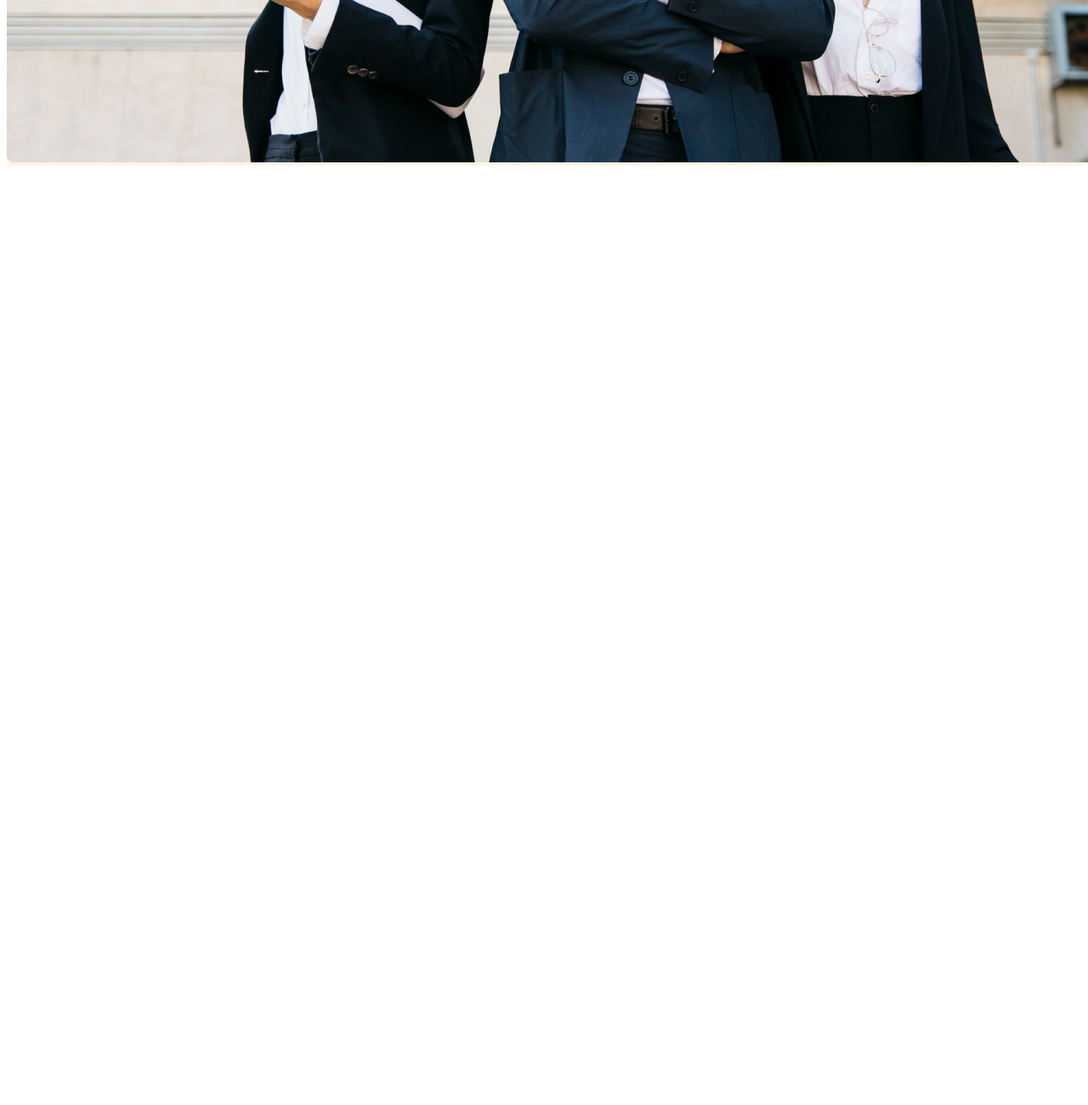
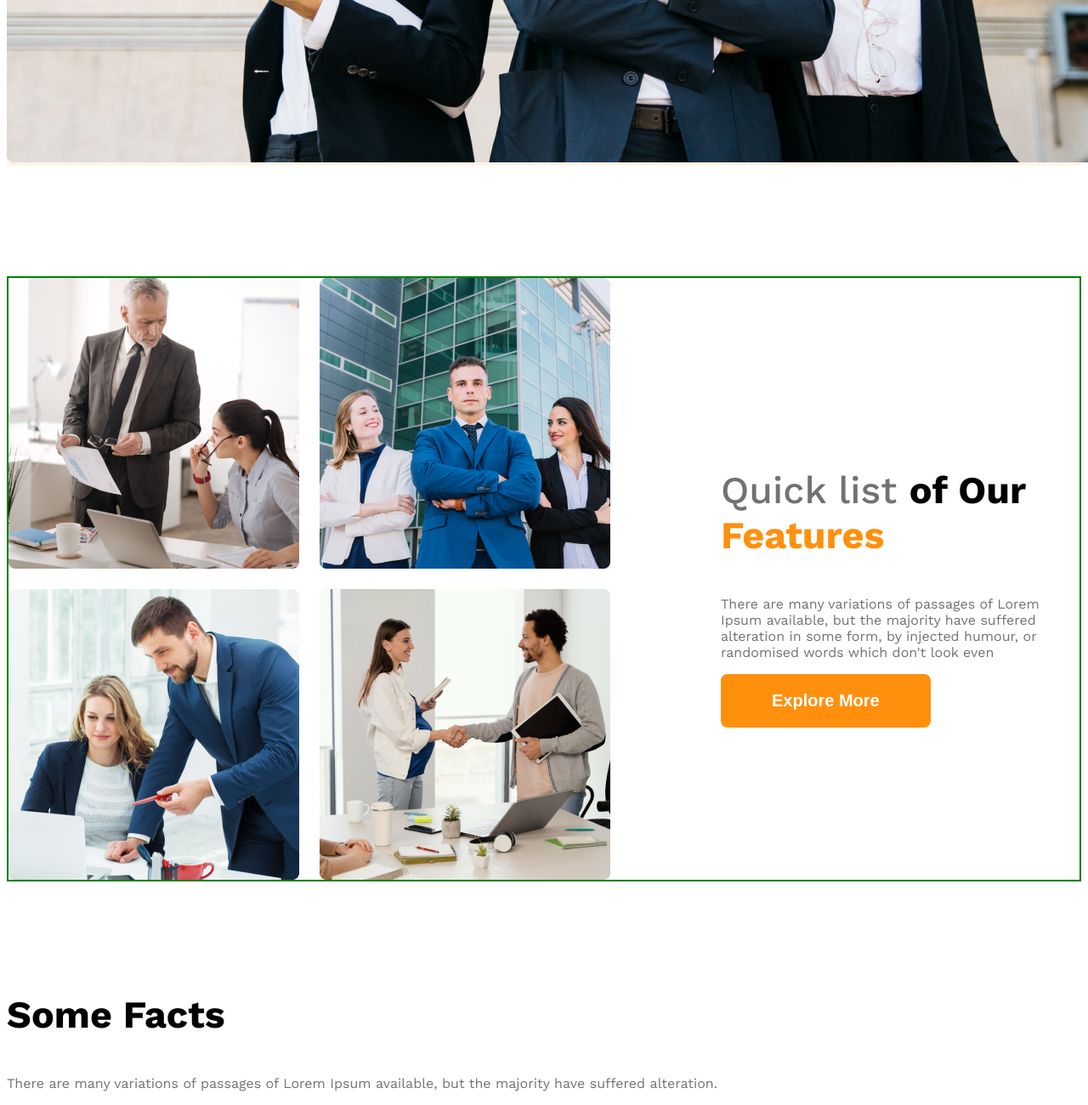
Before and after one commit to Kawsaralam1/architects-website, a plain HTML site: page index.html in a window 1280 px wide. Shown: the part 1075-2375 px from the top of the page at 85% size. Before the commit the page ends 1278 px from the top, so only its background shows below. Drawn offline with nearby package versions, Linux system fonts and the light colour scheme.

Commit message:
added some facts and made feature responsive

```diff
--- a/index.html
+++ b/index.html
@@ -28,6 +28,33 @@
         </div>
     </header>
     <main>
+        <!-- teams section start here  -->
+        <section class="teams display-flex">
+            <div class="team-image-container">
+                <img src="images/team1.png" alt="two architect are discuss about their project">
+                <img src="images/team2.png" alt="">
+                <img src="images/team3.png" alt="">
+                <img src="images/team4.png" alt="">
+            </div>
+            <div class="our-features">
+                <h3 class="section-title"> <span id="quick-list" class="text-light-gray">Quick list </span> <span>of Our</span> <span class="text-primary">Features</span></h3>
+                <p class="feature-description text-light-gray">There are many variations of passages of Lorem Ipsum available, but the majority have suffered alteration in some form, by injected humour, or randomised words which don't look even</p>
+            <button class="btn-primary">Explore More</button>
+            </div>
+          <!-- teams section ends here  -->
+        </section>
+        <!-- feature will enjoy  -->
+        <section>
+
+        </section>
+        <!-- some facts  -->
+         <section class="some-facts">
+            <h3 class="section-title">Some Facts</h3>
+            <p class="text-light-gray">There are many variations of passages of Lorem Ipsum available, but the majority have suffered alteration.</p>
+            <div class="facts-container">
+
+            </div>
+         </section>
 
     </main>
     <footer>
--- a/style/architects.css
+++ b/style/architects.css
@@ -22,7 +22,9 @@
 .text-light-gray{
    color: rgba(114, 114, 114, 1);
 }
-
+.text-primary{
+    color:#FF900E;
+}
 .bg-light{
     background: rgba(255, 144, 14, 0.1);
 }
@@ -34,11 +36,21 @@
     font-size: 1.25rem;
     font-weight: 600;
     border-radius: 8px;
+}
 
+.section-title{
+    font-size: 2.8rem;
+    font-weight: 700;
 }
 
 
-
+main{
+    max-width: 1440px;
+    margin:0 auto;
+}
+main>section{
+    margin-top:130px;
+}
 
 /* header css styles here  */
 
@@ -81,13 +93,48 @@
 .banner-image{
     width:100%;
 }
+/* teams and features related styles  */
+.teams{
+    align-items: center;
+    border:2px solid green;
+}
+.team-image-container{
+    display:grid;
+    grid-template-columns: repeat(2,1fr);
+    gap:24px;
+}
+.our-features{
+    margin-left: 130px;
+    max-width: 530px;
+}
+
+#quick-list{
+    font-weight: 500;
+}
+/* responsive related  */
+@media screen and (max-width:576px) {
+    .navbar,
+    .nav-link,
+    .teams{
+        flex-direction: column;
+    }
+    .team-image-container{
+        grid-template-columns: repeat(1,1fr);
+    }
+    .our-features{
+    margin-left: 20px;
+    }
 
 
 
+}
 
-/* responsive related  */
-@media screen and (max-width:576px) {
-    .navbar, .nav-links{
+/* medium size device  */
+@media screen and (min-width:576px) and (max-width:992px) {
+    .teams{
         flex-direction: column;
     }
+    .our-features{
+        margin:50px auto;
+    }
 }
```
